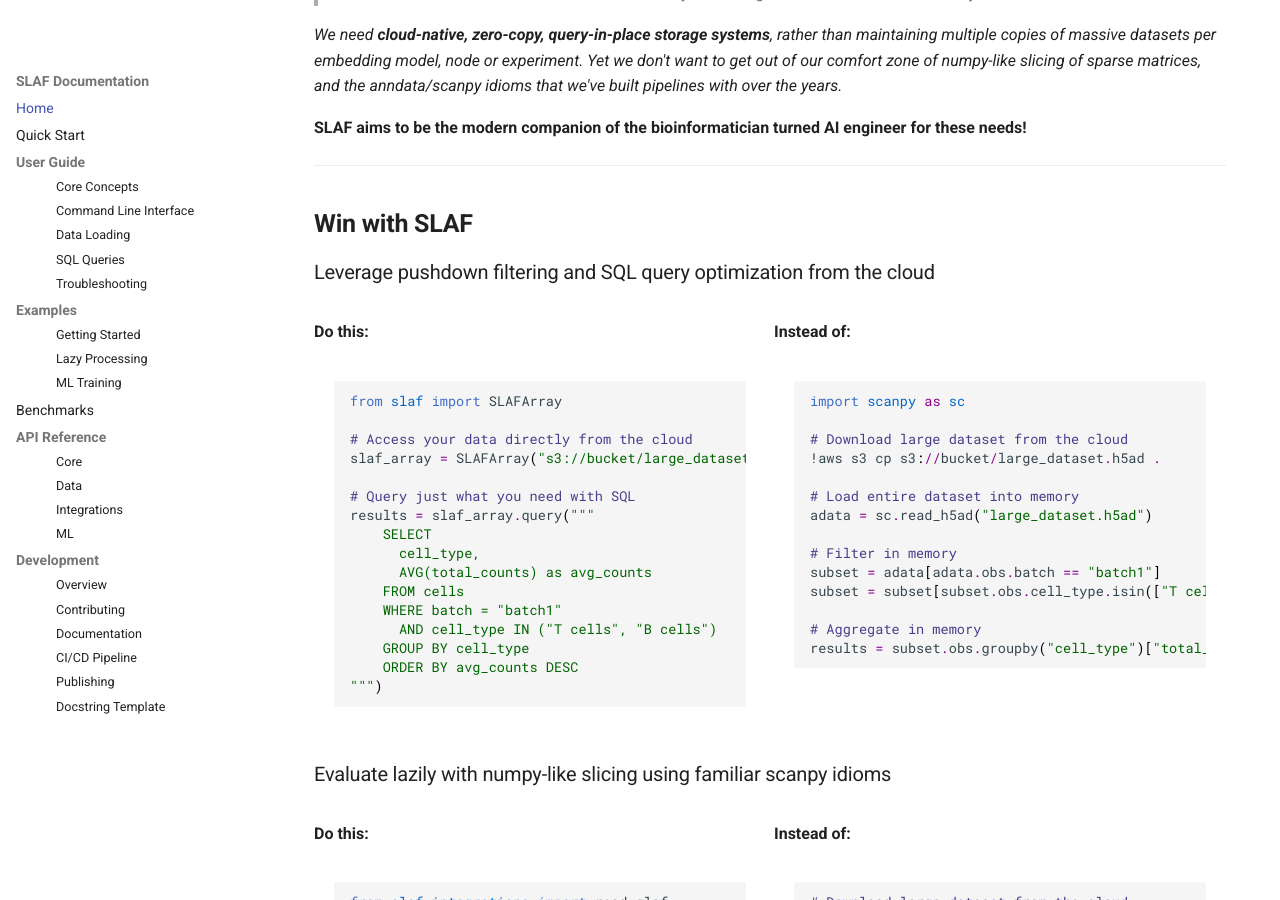
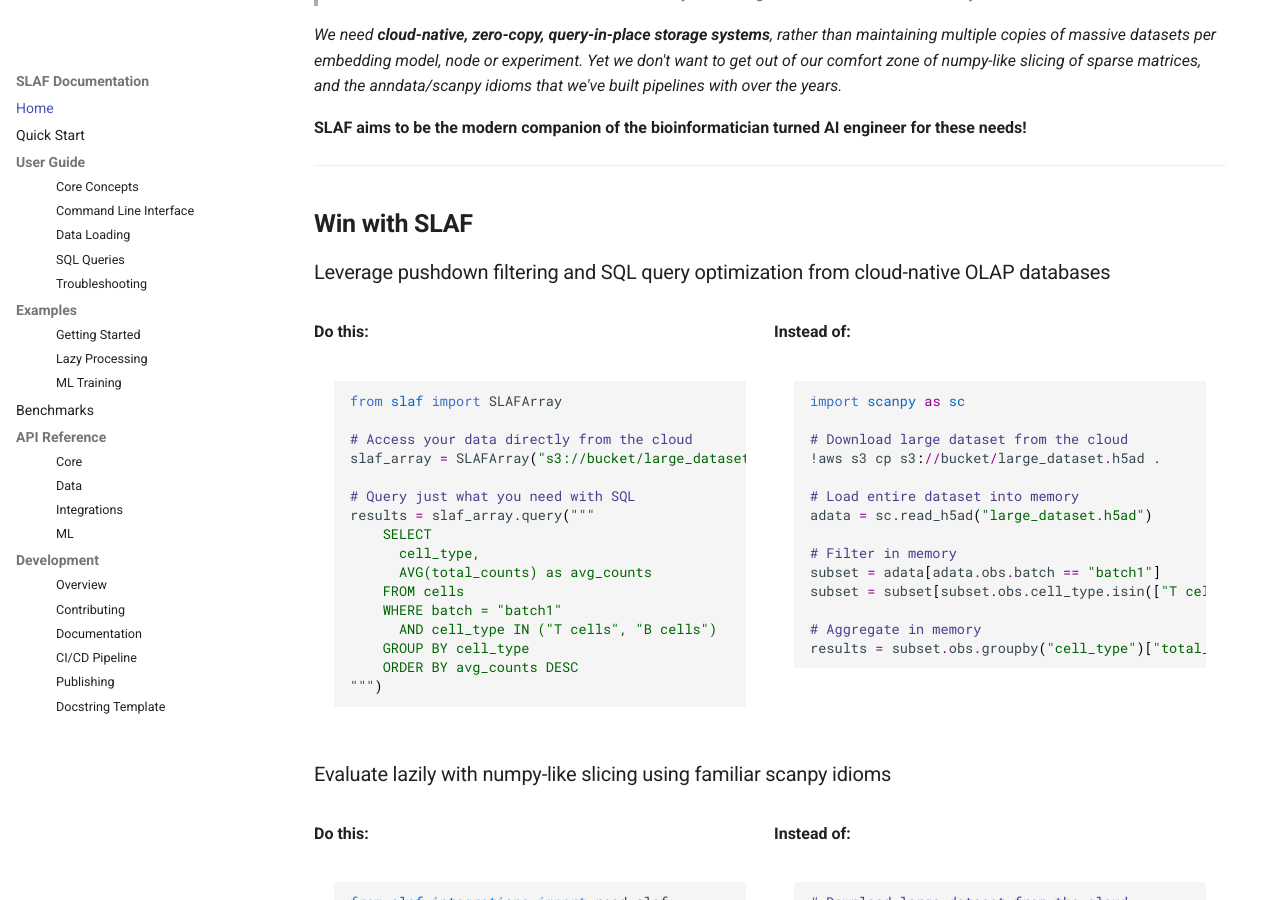
Before and after one commit to slaf-project/slaf, an MkDocs documentation site: the page built from docs/index.md, in a window 1280 px wide and 900 px high, scrolled down 1268 px. Built offline with MkDocs 1.6.1 and Material for MkDocs 9.7.7, drawn with Linux system fonts in a browser that asks for light colours; comment, search, counter and statistics services are not loaded.

Commit message:
minor wording

```diff
--- a/docs/index.md
+++ b/docs/index.md
@@ -55,7 +55,7 @@ _We need **cloud-native, zero-copy, query-in-place storage systems**, rather tha
 
 ## **Win with SLAF**
 
-### Leverage pushdown filtering and SQL query optimization from the cloud
+### Leverage pushdown filtering and SQL query optimization from cloud-native OLAP databases
 
 <div class="grid" markdown>
 
```
